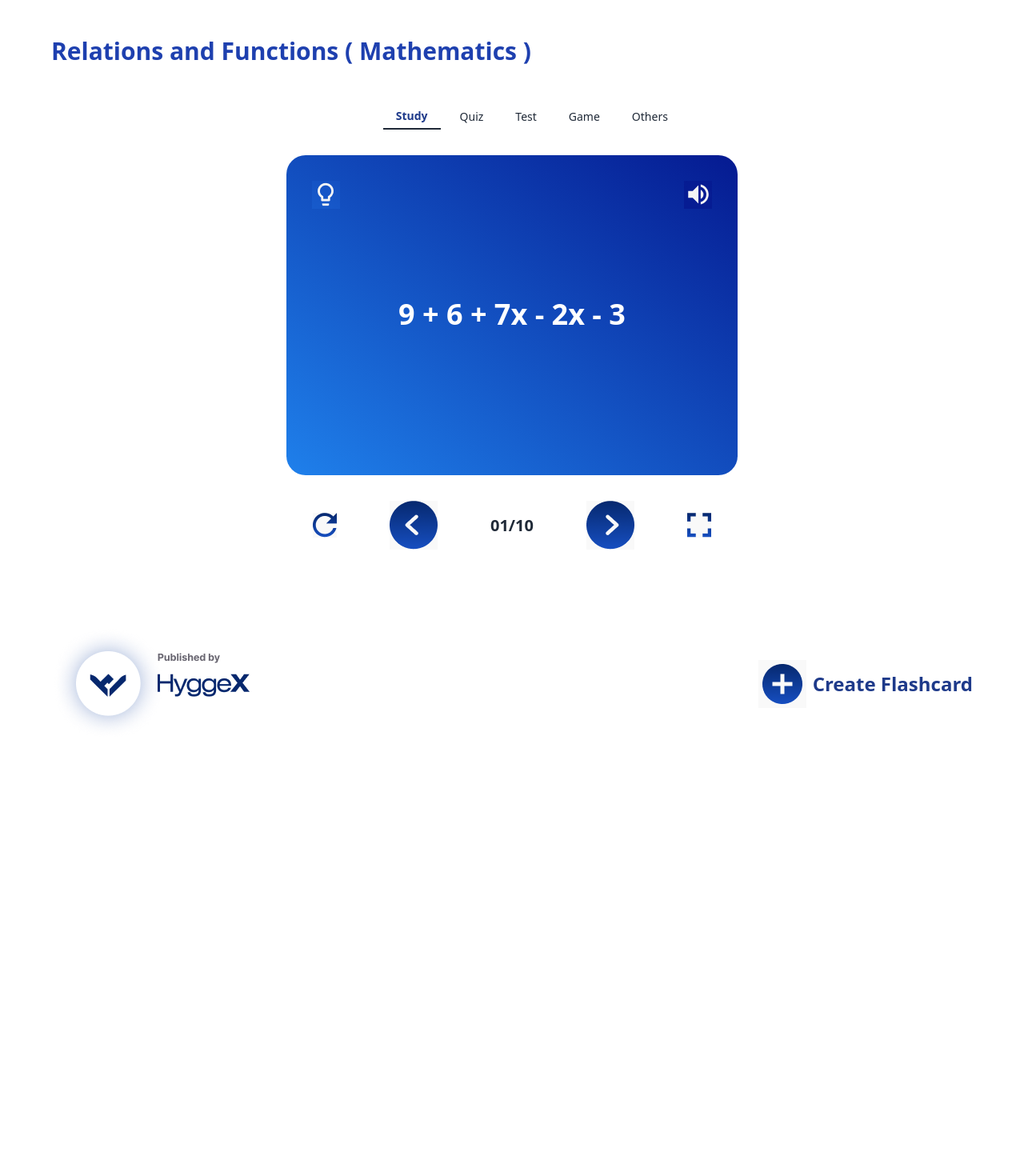
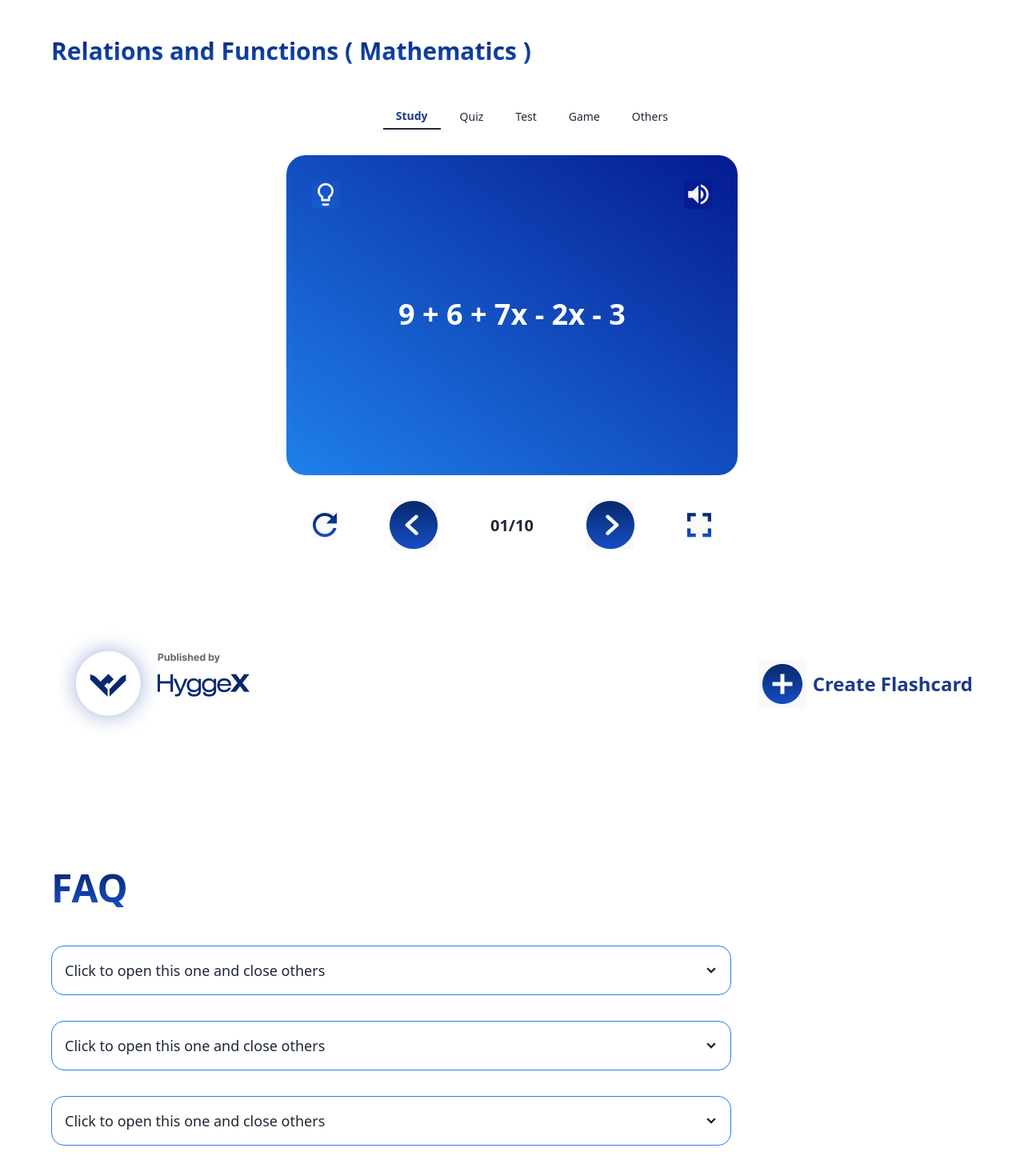
Before and after one commit to Orchizakia00/hyggex-task, a React (Vite) app: page / in a window 1280 px wide. Shown: the part 192-1662 px from the top of the page at 80% size. Before the commit the page ends 1118 px from the top, so only its background shows below. Built offline with nearby package versions, Linux system fonts and the light colour scheme.

Commit message:
faq section completed and title style added

```diff
--- a/src/App.jsx
+++ b/src/App.jsx
@@ -1,4 +1,5 @@
 
+import Faq from './Components/Faq'
 import Header from './Components/Header'
 import Math from './Components/Math'
 import Navbar from './Components/Navbar'
@@ -14,6 +15,7 @@ function App() {
       <Title />
       <Math />
       <Publisher />
+      <Faq />
     </div>
   )
 }
--- /dev/null
+++ b/src/Components/Faq.jsx
@@ -0,0 +1,47 @@
+
+
+const Faq = () => {
+
+    const textStyle = {
+        background: 'linear-gradient(180deg, #06286E 0%, #164EC0 100%)',
+        WebkitBackgroundClip: 'text',
+        WebkitTextFillColor: 'transparent',
+    };
+
+    return (
+        <div className="mb-80">
+            <h2 className="font-bold text-5xl mb-12" style={textStyle}>FAQ</h2>
+            <div className="w-[850px]">
+                <div className="collapse collapse-arrow mb-8" style={{border: '1px solid #217EEC'}}>
+                    <input type="radio" name="my-accordion-2" />
+                    <div className="collapse-title text-lg font-medium">
+                        Click to open this one and close others
+                    </div>
+                    <div className="collapse-content">
+                        <p>hello</p>
+                    </div>
+                </div>
+                <div className="collapse collapse-arrow mb-8" style={{border: '1px solid #217EEC'}}>
+                    <input type="radio" name="my-accordion-2" />
+                    <div className="collapse-title text-lg font-medium">
+                        Click to open this one and close others
+                    </div>
+                    <div className="collapse-content">
+                        <p>hello</p>
+                    </div>
+                </div>
+                <div className="collapse collapse-arrow mb-8" style={{border: '1px solid #217EEC'}}>
+                    <input type="radio" name="my-accordion-2" />
+                    <div className="collapse-title text-lg font-medium">
+                        Click to open this one and close others
+                    </div>
+                    <div className="collapse-content">
+                        <p>hello</p>
+                    </div>
+                </div>
+            </div>
+        </div>
+    );
+};
+
+export default Faq;
--- a/src/Components/Publisher.jsx
+++ b/src/Components/Publisher.jsx
@@ -4,7 +4,7 @@ import plus from '../assets/plus.png'
 
 const Publisher = () => {
     return (
-        <div className='flex justify-between'>
+        <div className='flex justify-between mb-40'>
             <div className='flex items-center'>
                 {/* <img src={icon} className='bg-white' alt="" /> */}
                 <img src={logo} alt="" />
--- a/src/Components/Title.jsx
+++ b/src/Components/Title.jsx
@@ -1,9 +1,15 @@
-
 
 const Title = () => {
+
+    const textStyle = {
+        background: 'linear-gradient(180deg, #06286E 0%, #164EC0 100%)',
+        WebkitBackgroundClip: 'text',
+        WebkitTextFillColor: 'transparent',
+    };
+
     return (
         <div className="mb-12">
-            <p className="text-blue-800 font-bold text-3xl">Relations and Functions ( Mathematics )</p>
+            <p className="font-bold text-3xl" style={textStyle}>Relations and Functions ( Mathematics )</p>
         </div>
     );
 };
```
